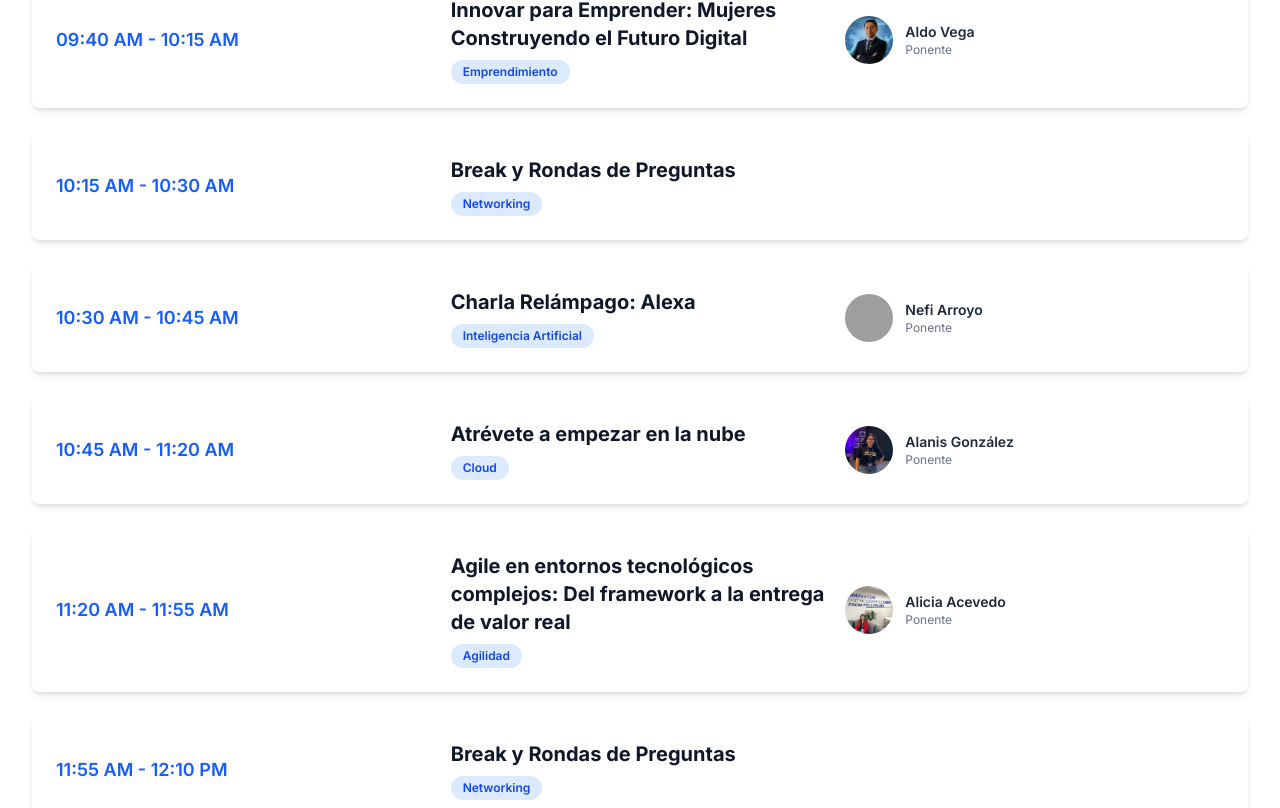
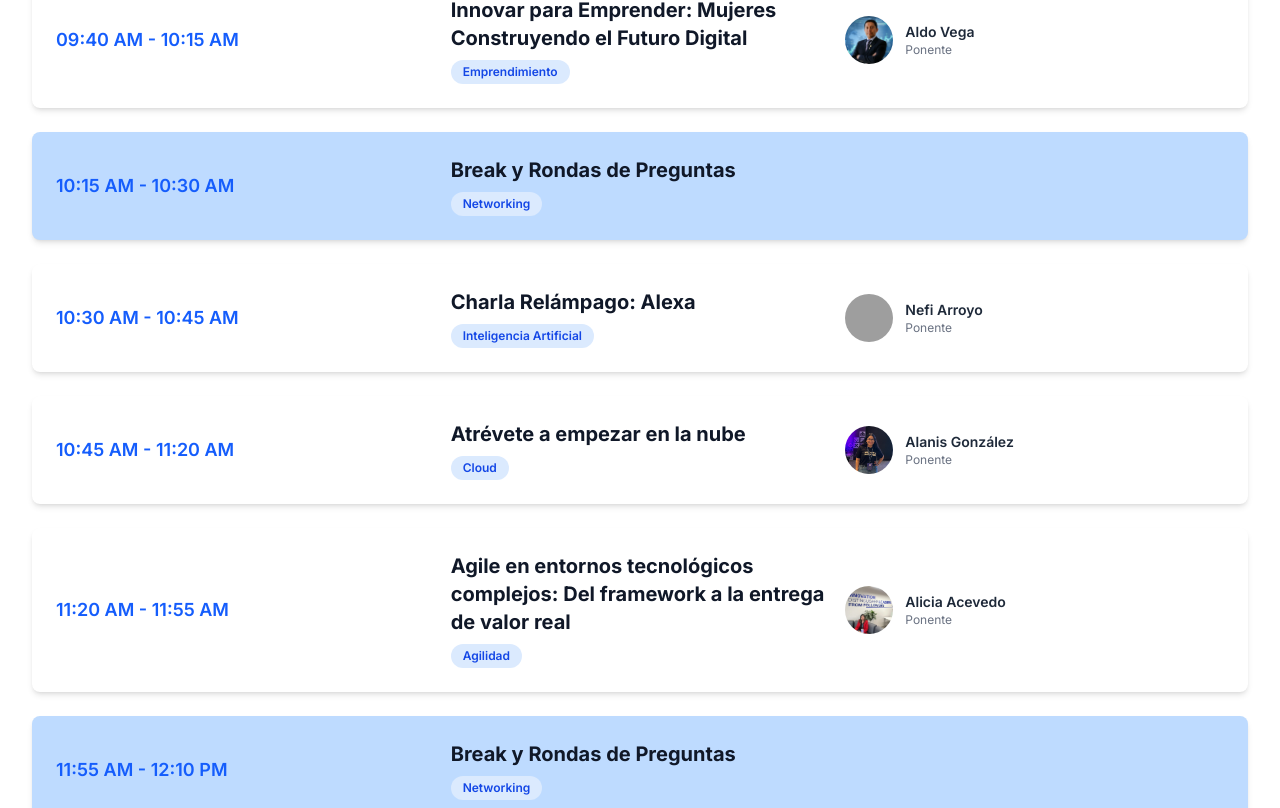
Before and after one commit to glissejorge86/glissejorge86.github.io, a Next.js app: page / in a window 1280 px wide. Shown: the part 5732-6540 px from the top of the page. Built offline with nearby package versions, Linux system fonts and the light colour scheme; grey boxes are pictures that could not be loaded.

Commit message:
updated color break in agenda!

```diff
--- a/src/components/Agenda.tsx
+++ b/src/components/Agenda.tsx
@@ -99,7 +99,7 @@ export function Agenda() {
                         <div
                             key={index}
                             className={`rounded-lg shadow-md p-6
-                            ${item.title === "Break" || item.title === "Cierre" || item.title === "Registro y Networking" ? "bg-blue-200" : "bg-white"}`}
+                            ${item.title === "Break y Rondas de Preguntas" || item.title === "Cierre" || item.title === "Registro y Networking" ? "bg-blue-200" : "bg-white"}`}
                         >
                             <div className="grid grid-cols-1 md:grid-cols-3 gap-4 items-center">
                                 {/* Columna 1: Hora */}
```
